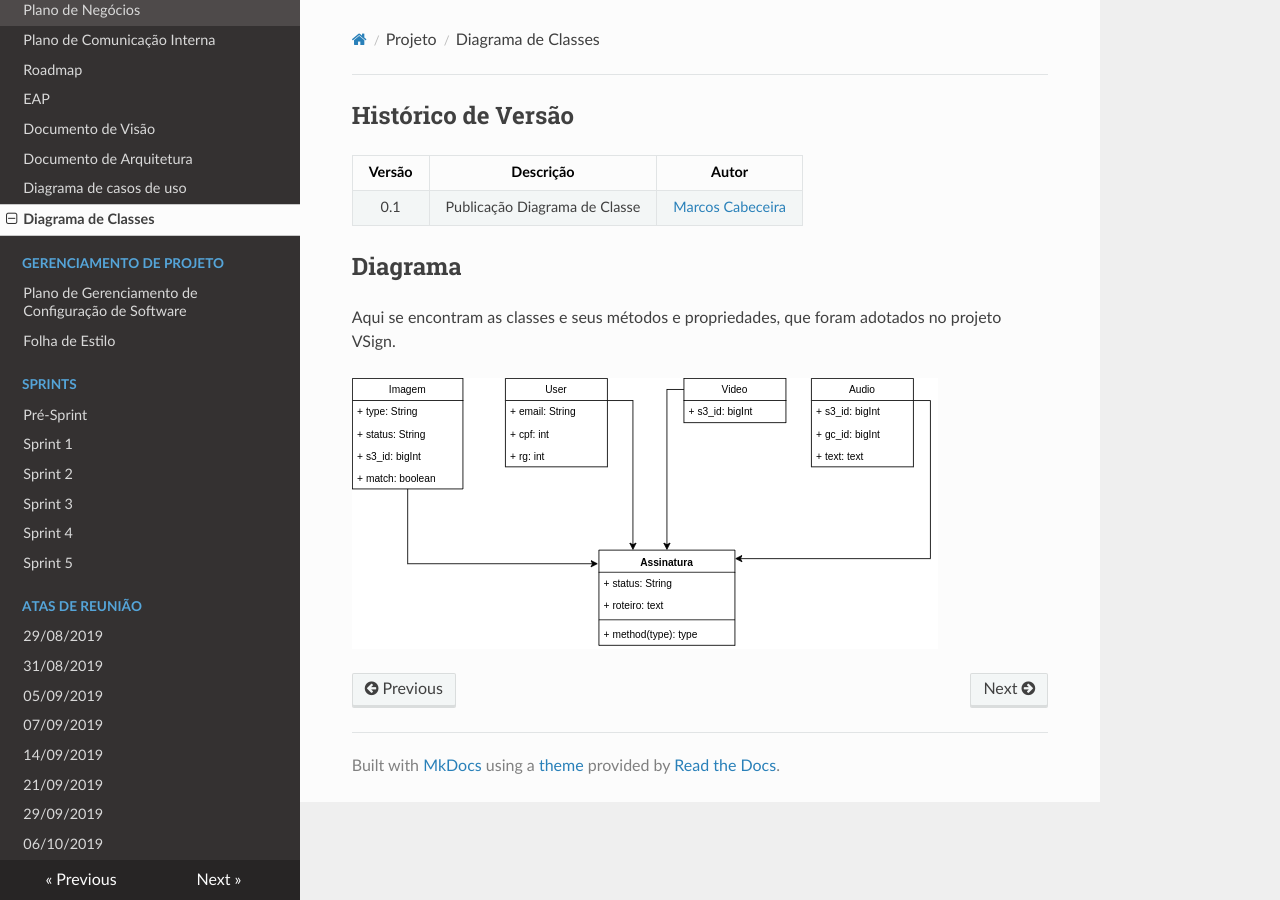
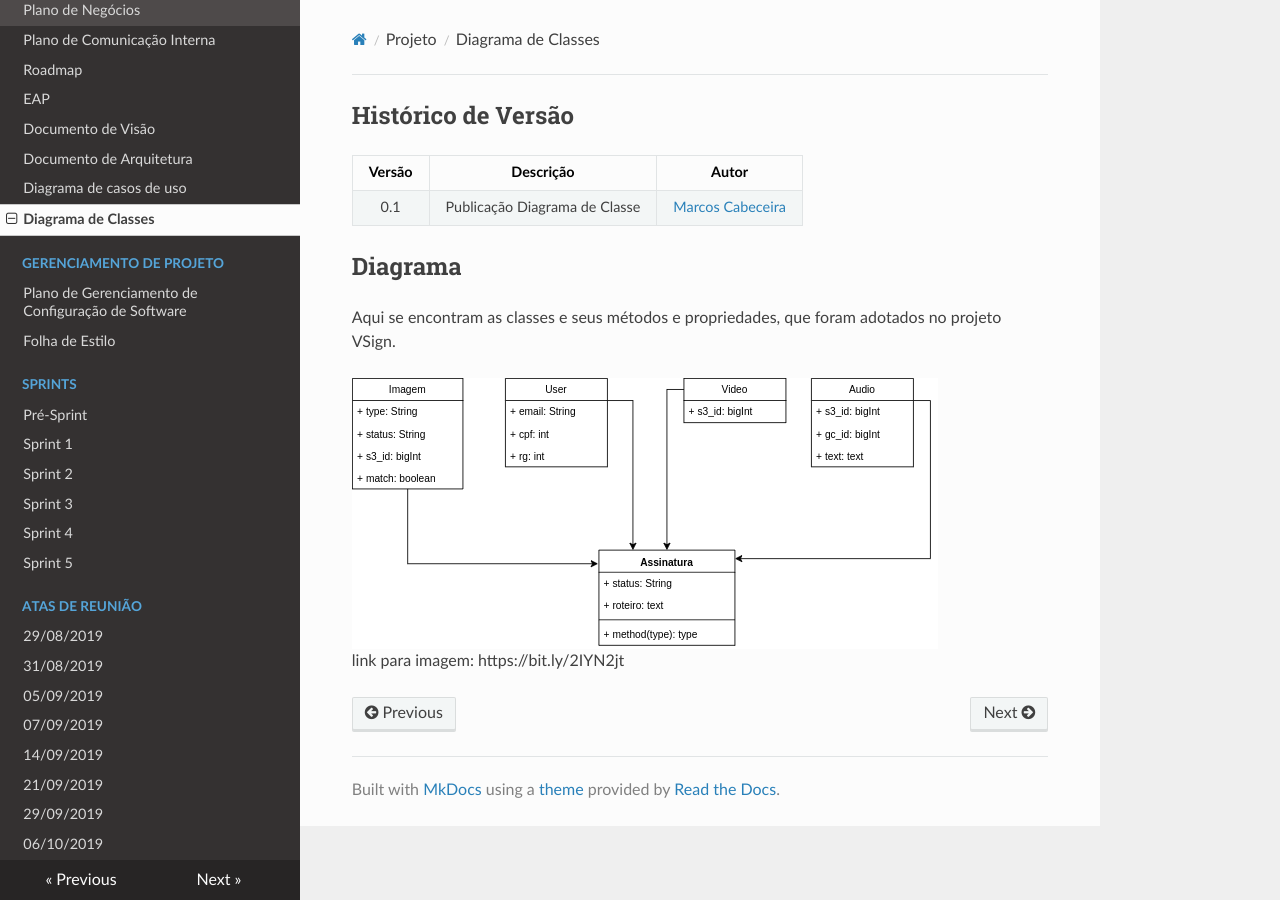
Before and after one commit to fga-eps-mds/2019.2-Vsign, an MkDocs documentation site: the page built from docs/project/class-diagram.md, in a window 1280 px wide. Built offline with MkDocs 1.6.1, drawn with Linux system fonts in a browser that asks for light colours; nearby versions of some CDN libraries.

Commit message:
Adding link to image

```diff
--- a/docs/project/class-diagram.md
+++ b/docs/project/class-diagram.md
@@ -8,4 +8,5 @@
 
 Aqui se encontram as classes e seus métodos e propriedades, que foram adotados no projeto VSign.
 
-![Diagrama](./img/diagrama_de_classes_vsign.png)
+![Diagrama](./img/diagrama_de_classes_vsign.png)<br />
+link para imagem: https://bit.ly/2IYN2jt
```
